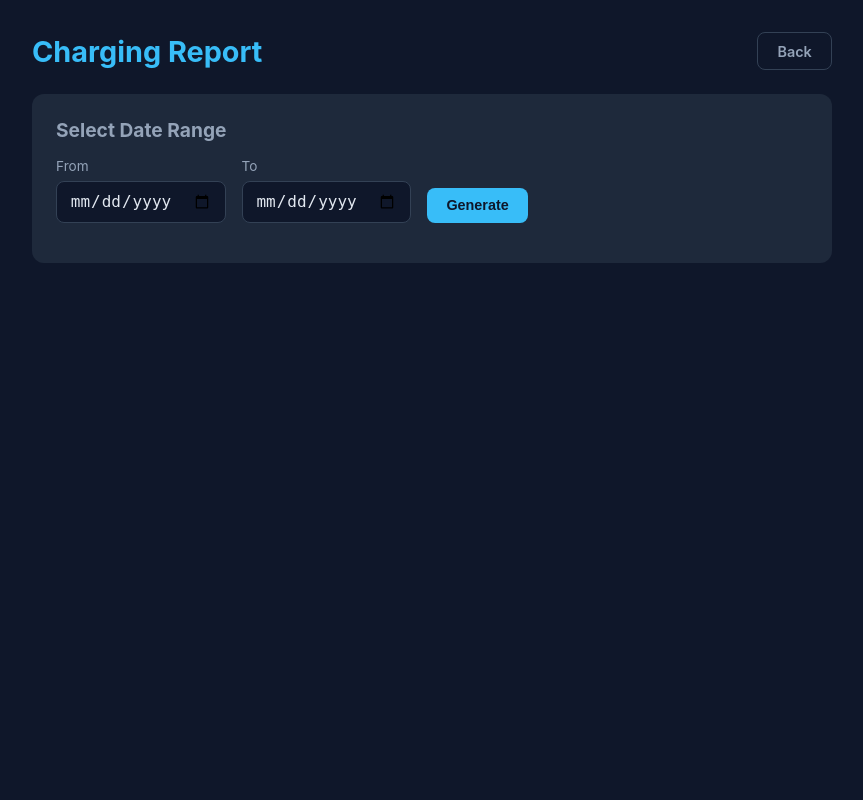
After one commit to ilaysatt/charging-app, a Flask app: page /report in a window 1280 px wide. The commit adds this page. Shown: the whole page, without its empty margins (208-1071 px from the left). Run offline with Flask 3, Linux system fonts and the light colour scheme; data comes from the database, SQL or seed files in the repository; tables that the repository leaves empty hold one stand-in row (values such as "Sample post").

Commit message:
Add price per kWh setting and per-VIN PDF reports
- Global price per kWh (default 0.35) with cost column in history
- Report page with date range picker and per-VIN summary
- Per-VIN PDF export with all individual sessions and totals

Co-Authored-By: Claude Opus 4.6 <noreply@anthropic.com>

```diff
--- a/app.py
+++ b/app.py
@@ -2,8 +2,9 @@ import csv
 import io
 import sqlite3
 import os
-from datetime import datetime
+from datetime import datetime, date
 from flask import Flask, render_template, request, redirect, url_for, jsonify, Response
+from fpdf import FPDF
 
 app = Flask(__name__)
 DB_PATH = os.path.join(os.path.dirname(__file__), "charging.db")
@@ -45,17 +46,29 @@ def init_db():
         "INSERT OR IGNORE INTO settings (key, value) VALUES (?, ?)",
         ("kwh_per_pct", "2.05"),
     )
+    conn.execute(
+        "INSERT OR IGNORE INTO settings (key, value) VALUES (?, ?)",
+        ("price_per_kwh", "0.35"),
+    )
     conn.commit()
     conn.close()
 
 
-def get_kwh_per_pct():
+def get_setting(key, default):
     conn = get_db()
     row = conn.execute(
-        "SELECT value FROM settings WHERE key = 'kwh_per_pct'"
+        "SELECT value FROM settings WHERE key = ?", (key,)
     ).fetchone()
     conn.close()
-    return float(row["value"]) if row else 2.05
+    return float(row["value"]) if row else default
+
+
+def get_kwh_per_pct():
+    return get_setting("kwh_per_pct", 2.05)
+
+
+def get_price_per_kwh():
+    return get_setting("price_per_kwh", 0.35)
 
 
 @app.route("/")
@@ -89,6 +102,7 @@ def index():
     ).fetchall()]
 
     kwh_per_pct = get_kwh_per_pct()
+    price_per_kwh = get_price_per_kwh()
     conn.close()
     return render_template(
         "index.html",
@@ -97,6 +111,7 @@ def index():
         avg_kwh=round(avg_kwh, 2),
         count=count,
         kwh_per_pct=kwh_per_pct,
+        price_per_kwh=price_per_kwh,
         vins=vins,
         months=months,
         filter_vin=filter_vin,
@@ -148,15 +163,16 @@ def delete_charge(charge_id):
 
 @app.route("/settings", methods=["POST"])
 def update_settings():
-    kwh_per_pct = request.form.get("kwh_per_pct")
-    if kwh_per_pct:
-        conn = get_db()
-        conn.execute(
-            "INSERT OR REPLACE INTO settings (key, value) VALUES (?, ?)",
-            ("kwh_per_pct", str(float(kwh_per_pct))),
-        )
-        conn.commit()
-        conn.close()
+    conn = get_db()
+    for key in ("kwh_per_pct", "price_per_kwh"):
+        val = request.form.get(key)
+        if val:
+            conn.execute(
+                "INSERT OR REPLACE INTO settings (key, value) VALUES (?, ?)",
+                (key, str(float(val))),
+            )
+    conn.commit()
+    conn.close()
     return redirect(url_for("index"))
 
 
@@ -188,6 +204,120 @@ def export_csv():
     )
 
 
+@app.route("/report")
+def report():
+    date_from = request.args.get("from", "")
+    date_to = request.args.get("to", "")
+    price_per_kwh = get_price_per_kwh()
+
+    conn = get_db()
+    vins = [r[0] for r in conn.execute(
+        "SELECT DISTINCT vin FROM charges WHERE vin != '' ORDER BY vin"
+    ).fetchall()]
+
+    summary = []
+    if date_from and date_to:
+        rows = conn.execute(
+            """SELECT vin, SUM(kwh) as total_kwh, COUNT(*) as sessions
+               FROM charges
+               WHERE date >= ? AND date <= ?
+               GROUP BY vin
+               ORDER BY vin""",
+            (date_from, date_to),
+        ).fetchall()
+        for r in rows:
+            summary.append({
+                "vin": r["vin"] or "(no VIN)",
+                "vin_raw": r["vin"],
+                "total_kwh": round(r["total_kwh"], 2),
+                "sessions": r["sessions"],
+                "total_cost": round(r["total_kwh"] * price_per_kwh, 2),
+            })
+
+    conn.close()
+    return render_template(
+        "report.html",
+        summary=summary,
+        date_from=date_from,
+        date_to=date_to,
+        price_per_kwh=price_per_kwh,
+    )
+
+
+@app.route("/report/pdf")
+def report_pdf():
+    date_from = request.args.get("from", "")
+    date_to = request.args.get("to", "")
+    vin = request.args.get("vin", "")
+    price_per_kwh = get_price_per_kwh()
+
+    if not date_from or not date_to or not vin:
+        return redirect(url_for("report"))
+
+    conn = get_db()
+    charges = conn.execute(
+        """SELECT * FROM charges
+           WHERE date >= ? AND date <= ? AND vin = ?
+           ORDER BY date ASC""",
+        (date_from, date_to, vin),
+    ).fetchall()
+    conn.close()
+
+    if not charges:
+        return redirect(url_for("report", **{"from": date_from, "to": date_to}))
+
+    pdf = FPDF()
+    pdf.add_page()
+    pdf.set_font("Helvetica", "B", 16)
+    pdf.cell(0, 10, "Charging Report", ln=True)
+    pdf.set_font("Helvetica", "", 11)
+    pdf.cell(0, 8, "VIN: %s" % vin, ln=True)
+    pdf.cell(0, 8, "Period: %s to %s" % (date_from, date_to), ln=True)
+    pdf.cell(0, 8, "Price per kWh: %s" % price_per_kwh, ln=True)
+    pdf.ln(5)
+
+    # Table header
+    pdf.set_font("Helvetica", "B", 10)
+    pdf.cell(30, 8, "Date", border=1)
+    pdf.cell(35, 8, "kWh", border=1, align="C")
+    pdf.cell(35, 8, "Cost", border=1, align="C")
+    pdf.cell(25, 8, "Start %", border=1, align="C")
+    pdf.cell(25, 8, "End %", border=1, align="C")
+    pdf.cell(30, 8, "Method", border=1, align="C")
+    pdf.ln()
+
+    # Table rows
+    pdf.set_font("Helvetica", "", 10)
+    total_kwh = 0
+    total_cost = 0
+    for c in charges:
+        cost = round(c["kwh"] * price_per_kwh, 2)
+        total_kwh += c["kwh"]
+        total_cost += cost
+        pdf.cell(30, 8, c["date"][:10], border=1)
+        pdf.cell(35, 8, "%.2f" % c["kwh"], border=1, align="C")
+        pdf.cell(35, 8, "%.2f" % cost, border=1, align="C")
+        pdf.cell(25, 8, "%.0f" % c["start_pct"] if c["start_pct"] is not None else "-", border=1, align="C")
+        pdf.cell(25, 8, "%.0f" % c["end_pct"] if c["end_pct"] is not None else "-", border=1, align="C")
+        pdf.cell(30, 8, c["input_method"], border=1, align="C")
+        pdf.ln()
+
+    # Totals row
+    pdf.set_font("Helvetica", "B", 10)
+    pdf.cell(30, 8, "TOTAL", border=1)
+    pdf.cell(35, 8, "%.2f" % total_kwh, border=1, align="C")
+    pdf.cell(35, 8, "%.2f" % total_cost, border=1, align="C")
+    pdf.cell(80, 8, "", border=1)
+
+    pdf_bytes = bytes(pdf.output())
+    filename = "charging_%s_%s_to_%s.pdf" % (vin, date_from, date_to)
+    return Response(
+        pdf_bytes,
+        mimetype="application/pdf",
+        headers={"Content-Disposition": "attachment; filename=%s" % filename},
+    )
+
+
 init_db()
 
 if __name__ == "__main__":
--- a/requirements.txt
+++ b/requirements.txt
@@ -1,7 +1,11 @@
 blinker==1.9.0
 click==8.3.1
+defusedxml==0.7.1
 Flask==3.1.0
+fonttools==4.61.1
+fpdf2==2.8.7
 itsdangerous==2.2.0
 Jinja2==3.1.6
 MarkupSafe==3.0.3
+pillow==12.1.1
 Werkzeug==3.1.6
--- /dev/null
+++ b/templates/report.html
@@ -0,0 +1,153 @@
+<!DOCTYPE html>
+<html lang="en">
+<head>
+    <meta charset="UTF-8">
+    <meta name="viewport" content="width=device-width, initial-scale=1.0">
+    <title>Charging Report</title>
+    <style>
+        * { box-sizing: border-box; margin: 0; padding: 0; }
+        body {
+            font-family: -apple-system, BlinkMacSystemFont, "Segoe UI", Roboto, sans-serif;
+            background: #0f172a;
+            color: #e2e8f0;
+            min-height: 100vh;
+            padding: 2rem 1rem;
+        }
+        .container { max-width: 800px; margin: 0 auto; }
+        h1 { font-size: 1.8rem; color: #38bdf8; }
+        h2 { font-size: 1.2rem; margin-bottom: 1rem; color: #94a3b8; }
+        a { color: #38bdf8; }
+        .card {
+            background: #1e293b;
+            border-radius: 12px;
+            padding: 1.5rem;
+            margin-bottom: 2rem;
+        }
+        .form-row { display: flex; gap: 1rem; flex-wrap: wrap; align-items: end; }
+        .form-group { margin-bottom: 1rem; }
+        .form-group label { display: block; margin-bottom: 0.4rem; font-size: 0.85rem; color: #94a3b8; }
+        .form-group input {
+            padding: 0.6rem 0.8rem;
+            border-radius: 8px;
+            border: 1px solid #334155;
+            background: #0f172a;
+            color: #e2e8f0;
+            font-size: 1rem;
+        }
+        .form-group input:focus { outline: none; border-color: #38bdf8; }
+        .btn {
+            padding: 0.6rem 1.2rem;
+            border-radius: 8px;
+            border: none;
+            background: #38bdf8;
+            color: #0f172a;
+            font-size: 0.9rem;
+            font-weight: 600;
+            cursor: pointer;
+        }
+        .btn:hover { background: #7dd3fc; }
+        .btn-outline {
+            background: transparent;
+            border: 1px solid #334155;
+            color: #94a3b8;
+        }
+        .btn-outline:hover { border-color: #38bdf8; color: #38bdf8; }
+        table { width: 100%; border-collapse: collapse; margin-top: 1rem; }
+        thead th {
+            text-align: left;
+            padding: 0.8rem 1rem;
+            font-size: 0.8rem;
+            text-transform: uppercase;
+            color: #64748b;
+            border-bottom: 1px solid #334155;
+        }
+        tbody td {
+            padding: 0.7rem 1rem;
+            font-size: 0.9rem;
+            border-bottom: 1px solid #0f172a;
+        }
+        tfoot td {
+            padding: 0.8rem 1rem;
+            font-size: 0.95rem;
+            font-weight: 700;
+            color: #38bdf8;
+            border-top: 2px solid #334155;
+        }
+        .kwh-cell { color: #38bdf8; font-weight: 600; }
+        .empty-state { text-align: center; padding: 2rem; color: #64748b; }
+    </style>
+</head>
+<body>
+<div class="container">
+    <div style="display: flex; justify-content: space-between; align-items: center; margin-bottom: 1.5rem;">
+        <h1>Charging Report</h1>
+        <a href="/" class="btn btn-outline" style="text-decoration: none;">Back</a>
+    </div>
+
+    <div class="card">
+        <h2>Select Date Range</h2>
+        <form method="GET" action="/report">
+            <div class="form-row">
+                <div class="form-group">
+                    <label>From</label>
+                    <input type="date" name="from" value="{{ date_from }}" required>
+                </div>
+                <div class="form-group">
+                    <label>To</label>
+                    <input type="date" name="to" value="{{ date_to }}" required>
+                </div>
+                <div class="form-group">
+                    <label>&nbsp;</label>
+                    <button type="submit" class="btn">Generate</button>
+                </div>
+            </div>
+        </form>
+    </div>
+
+    {% if summary %}
+    <div class="card">
+        <h2>Summary ({{ date_from }} to {{ date_to }})</h2>
+        <p style="font-size: 0.85rem; color: #64748b; margin-top: 0.3rem;">Price per kWh: {{ price_per_kwh }}</p>
+        <table>
+            <thead>
+                <tr>
+                    <th>VIN</th>
+                    <th>Sessions</th>
+                    <th>Total kWh</th>
+                    <th>Total Cost</th>
+                    <th></th>
+                </tr>
+            </thead>
+            <tbody>
+                {% for s in summary %}
+                <tr>
+                    <td>{{ s.vin }}</td>
+                    <td>{{ s.sessions }}</td>
+                    <td class="kwh-cell">{{ "%.2f"|format(s.total_kwh) }}</td>
+                    <td>{{ "%.2f"|format(s.total_cost) }}</td>
+                    <td>
+                        <a href="/report/pdf?from={{ date_from }}&to={{ date_to }}&vin={{ s.vin_raw }}"
+                           class="btn btn-outline" style="text-decoration: none; font-size: 0.8rem; padding: 0.3rem 0.8rem;">PDF</a>
+                    </td>
+                </tr>
+                {% endfor %}
+            </tbody>
+            <tfoot>
+                <tr>
+                    <td>TOTAL</td>
+                    <td>{{ summary|sum(attribute='sessions') }}</td>
+                    <td>{{ "%.2f"|format(summary|sum(attribute='total_kwh')) }}</td>
+                    <td>{{ "%.2f"|format(summary|sum(attribute='total_cost')) }}</td>
+                    <td></td>
+                </tr>
+            </tfoot>
+        </table>
+    </div>
+    {% elif date_from and date_to %}
+    <div class="card">
+        <div class="empty-state">No charges found for this date range.</div>
+    </div>
+    {% endif %}
+</div>
+</body>
+</html>
```
Also changed, not shown: templates/index.html (+17 -1 lines).
